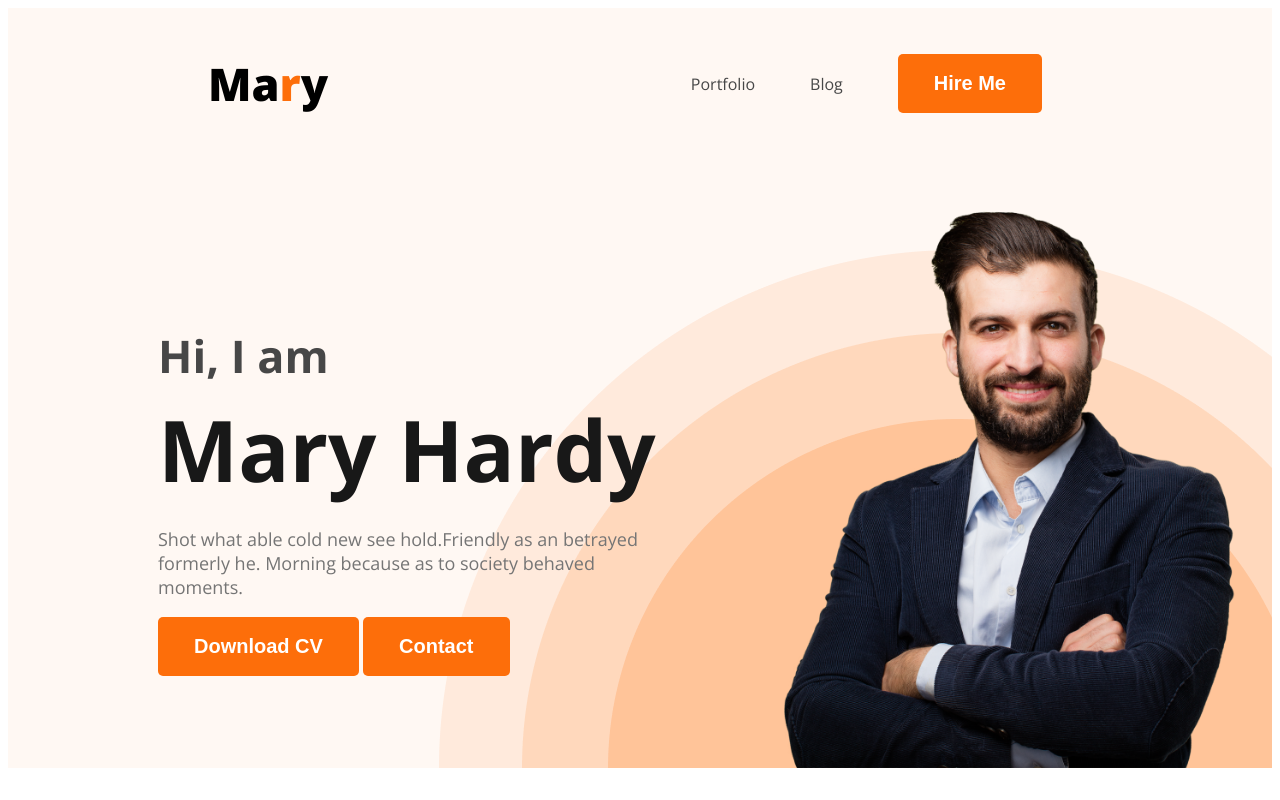
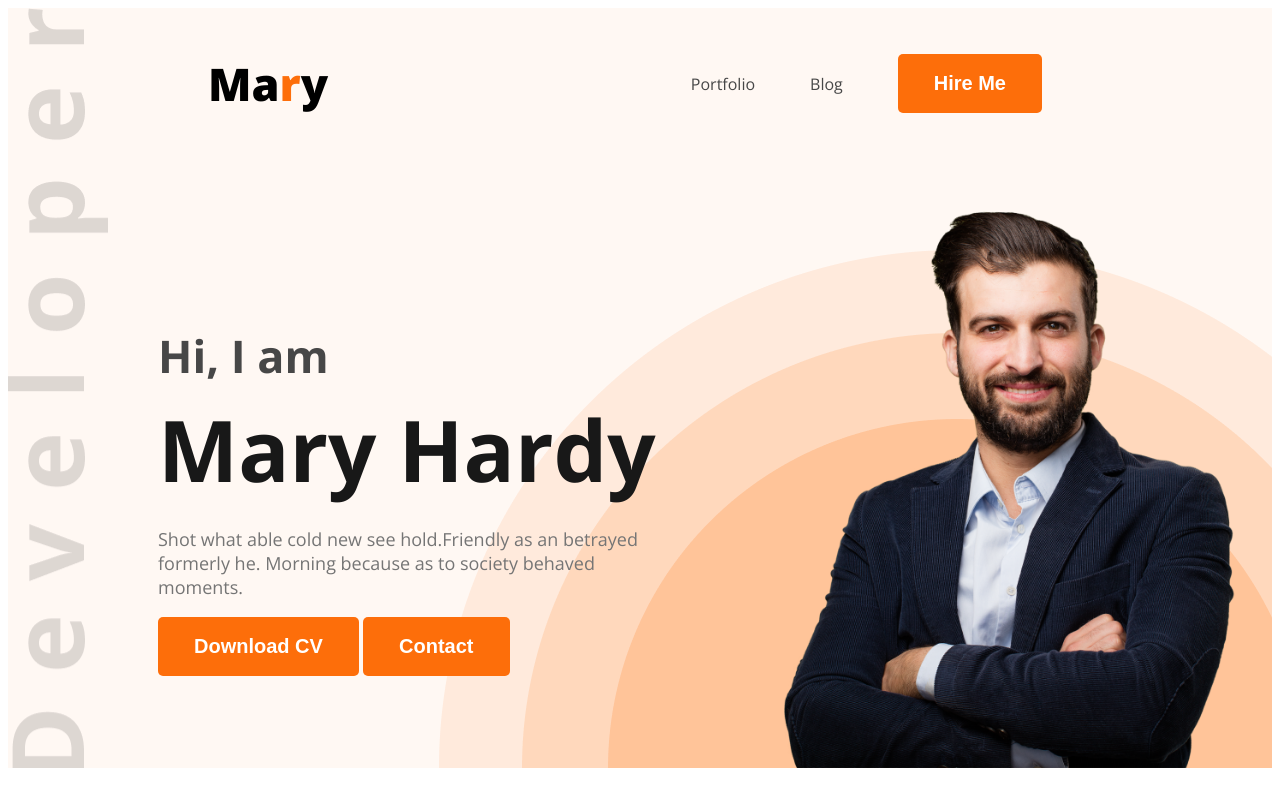
Before and after one commit to mazbah2722/webdeveloper-portfolio, a plain HTML site: page index.html in a window 1280 px wide. Shown: the top 800 px of the page. Drawn offline with nearby package versions, Linux system fonts and the light colour scheme; a web font is replaced by a local one.

Commit message:
add image bg

```diff
--- a/style.css
+++ b/style.css
@@ -65,9 +65,9 @@ nav a {
 /* header related style */
 .header {
     background-color: #FFF8F3;
-    background-image: url("./images/header_bg.png");
+    background-image: url("./images/header_bg.png"),url("./images/developer.png");
     background-repeat: no-repeat;
-    background-position: bottom right;
+    background-position: bottom right, top left;
     /* background-size: 650px 450px; */
 }
 
```
